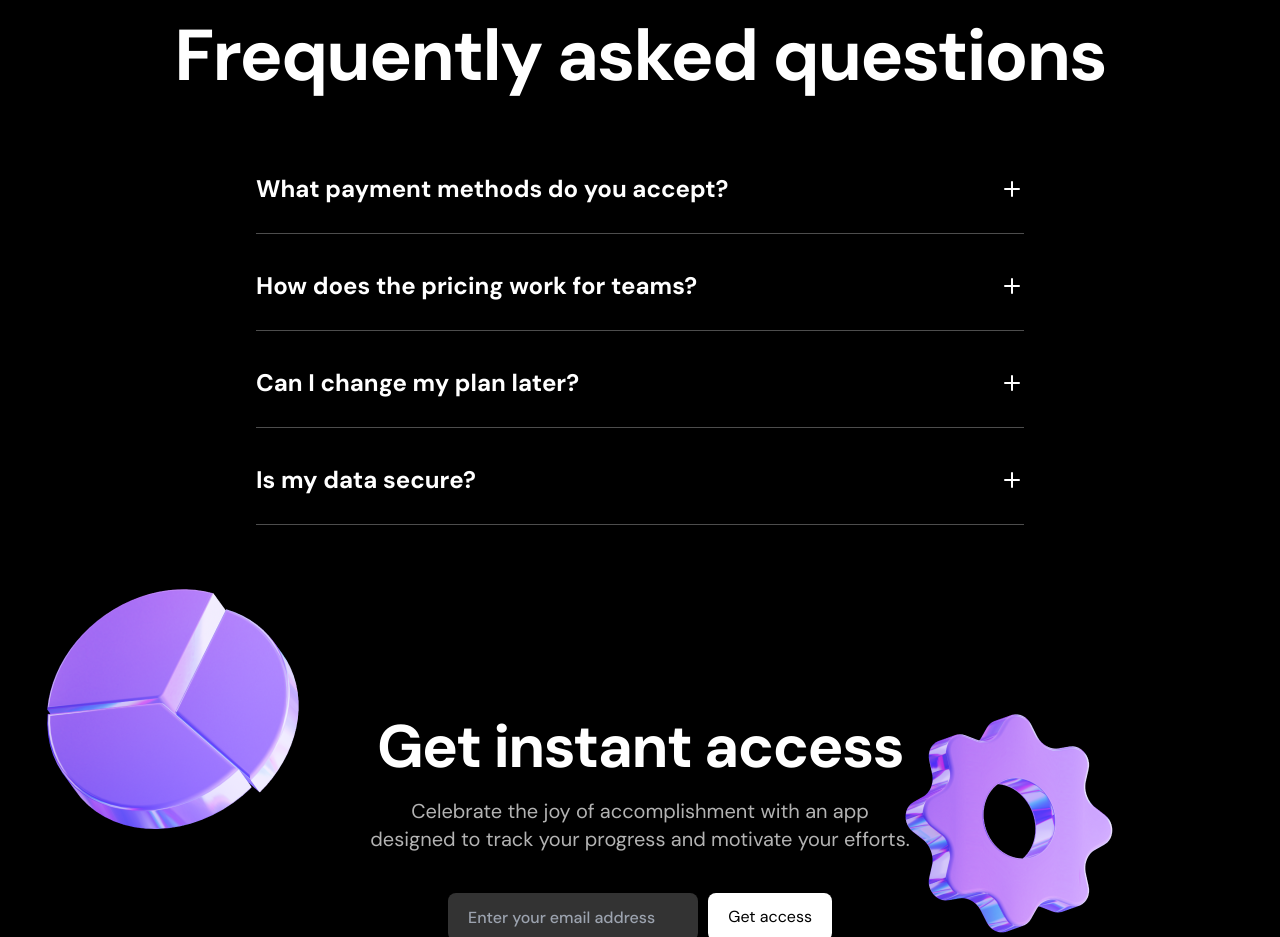
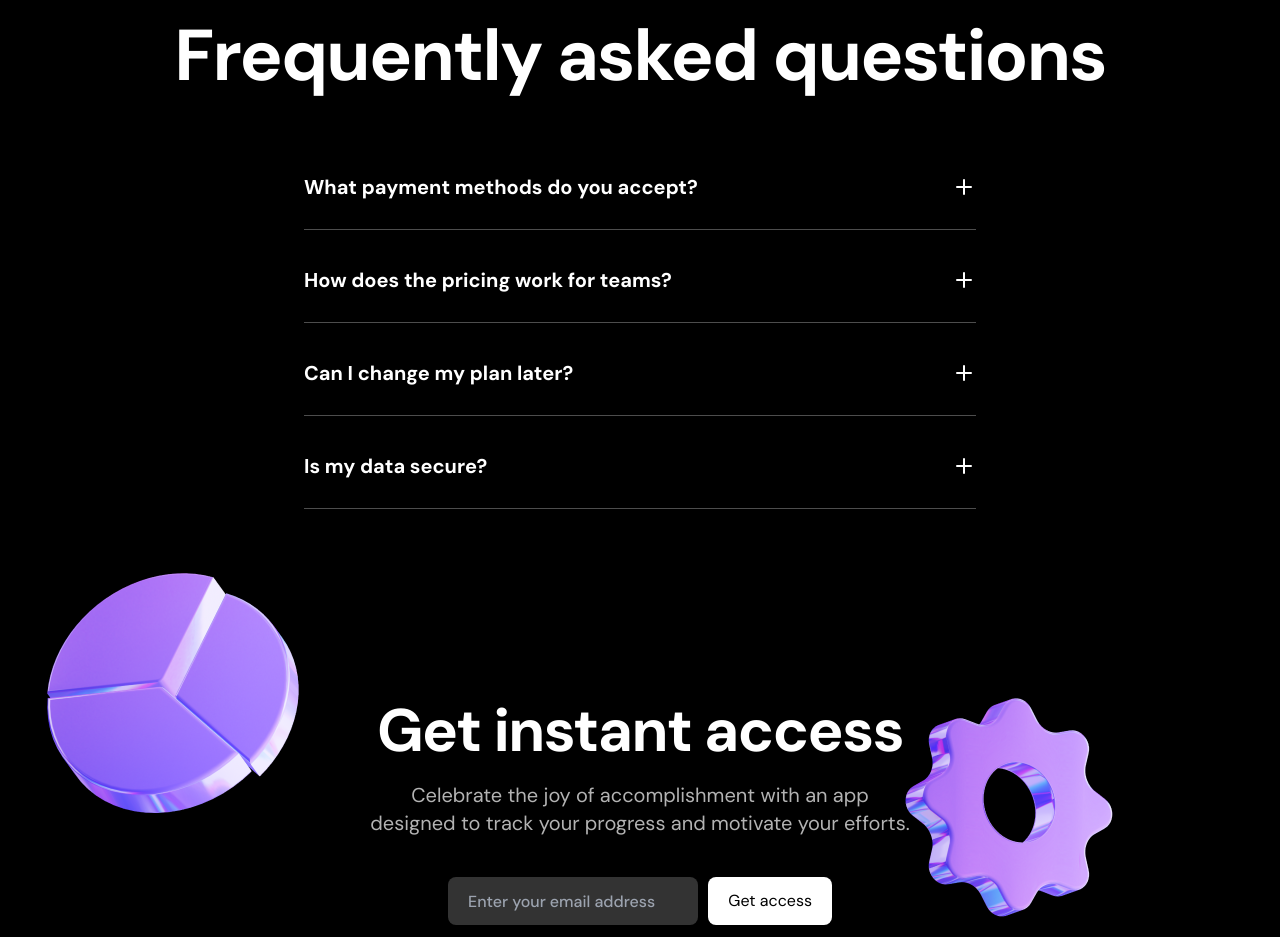
Before and after one commit to Aviral3501/landing_page_sass01, a Next.js app: page / in a window 1280 px wide. Shown: the part 2880-3817 px from the top of the page. Built offline with nearby package versions, Linux system fonts and the light colour scheme.

Commit message:
fontsize

```diff
--- a/src/components/FAQs.tsx
+++ b/src/components/FAQs.tsx
@@ -43,7 +43,7 @@ const AccordionItem = ({
         onClick={() => setIsOpen(!isOpen)}
       >
         <div className="flex items-center justify-center  md:max-w-4xl mx-auto mt-2">
-          <span className="flex-1 text-xl lg:text-2xl font-bold">
+          <span className="flex-1 text-lg sm:text-xl font-bold">
             {question}
           </span>
           {isOpen ? <MinusIcon /> : <PlusIcon />}
@@ -78,7 +78,7 @@ export const FAQs = () => {
           <h2 className=" text-center tracking-tight text-5xl font-bold sm:text-7xl">
             Frequently asked questions
           </h2>
-          <div className="mt-10 lg:mt-[45px] max-w-3xl mx-auto px-10 lg:p-0">
+          <div className="mt-10 lg:mt-[45px] max-w-2xl mx-auto px-10 lg:p-0">
             {items.map(({ question, answer }) => (
               <AccordionItem
                 question={question}
```
